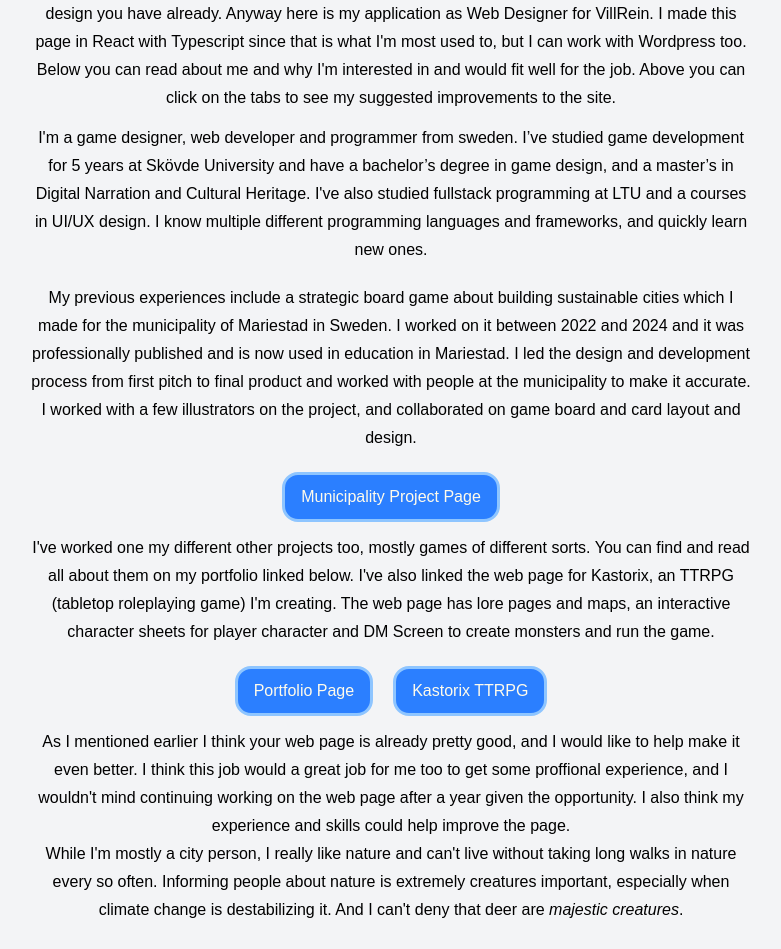
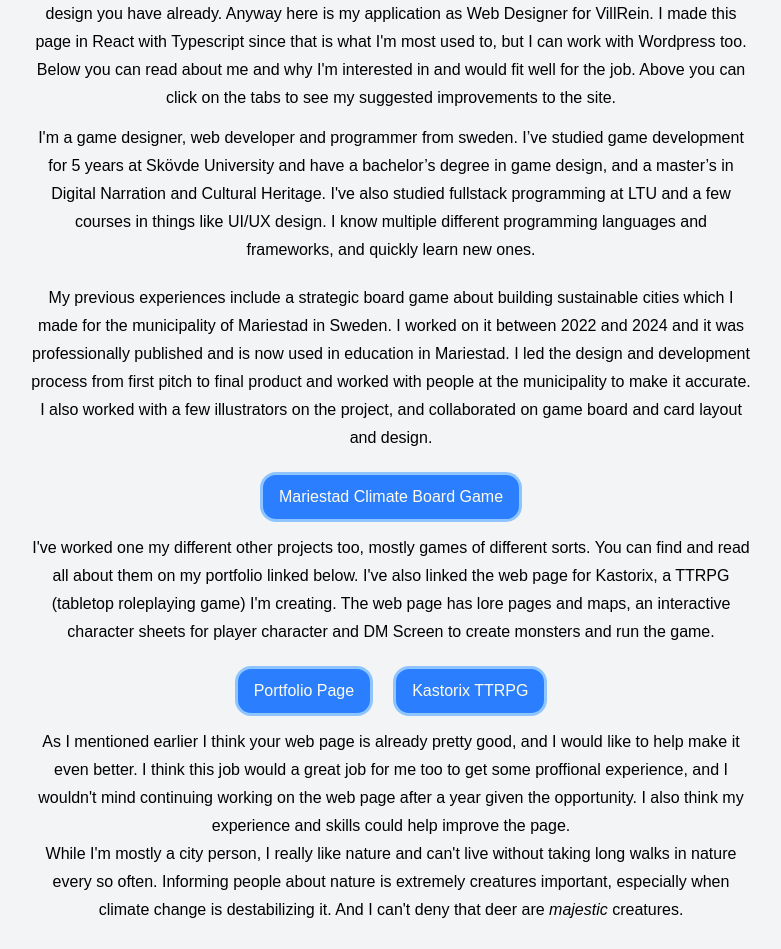
Before and after one commit to Acasez/wild-deer-page, a React (Vite) app: page /wilddeer/WildDeer in a window 1280 px wide. Shown: the part 680-1629 px from the top of the page, without its empty margins (249-1030 px from the left). Built offline with nearby package versions, Linux system fonts and the light colour scheme.

Commit message:
Text update

```diff
--- a/package.json
+++ b/package.json
@@ -3,7 +3,7 @@
   "private": true,
   "version": "0.0.0",
   "type": "module",
-  "homepage": "https://acasez.github.io/wilddeerpage",
+  "homepage": "https://acasez.github.io/wilddeer",
   "scripts": {
     "dev": "vite",
     "build": "tsc -b && vite build",
--- a/src/pages/WildDeer.tsx
+++ b/src/pages/WildDeer.tsx
@@ -40,8 +40,9 @@ export default function WildDeer() {
           studied game development for 5 years at Skövde University and have a
           bachelor’s degree in game design, and a master’s in Digital Narration
           and Cultural Heritage. I've also studied fullstack programming at LTU
-          and a courses in UI/UX design. I know multiple different programming
-          languages and frameworks, and quickly learn new ones.
+          and a few courses in things like UI/UX design. I know multiple
+          different programming languages and frameworks, and quickly learn new
+          ones.
         </p>
         <p className="text-center mt-3 mb-5 mx-70">
           My previous experiences include a strategic board game about building
@@ -49,20 +50,20 @@ export default function WildDeer() {
           Sweden. I worked on it between 2022 and 2024 and it was professionally
           published and is now used in education in Mariestad. I led the design
           and development process from first pitch to final product and worked
-          with people at the municipality to make it accurate. I worked with a
-          few illustrators on the project, and collaborated on game board and
-          card layout and design.
+          with people at the municipality to make it accurate. I also worked
+          with a few illustrators on the project, and collaborated on game board
+          and card layout and design.
         </p>
         <div className="flex flex-row justify-center gap-5">
           <LinkCard
             url="https://mariestad.se/nyheter/nyhetsarkiv/2024-06-03-klimatspelet-mariestad-bidrar-till-den-grona-omstallningen"
-            label="Municipality Project Page"
+            label="Mariestad Climate Board Game"
           />
         </div>
         <p className="text-center mt-3 mb-5 mx-70">
           I've worked one my different other projects too, mostly games of
           different sorts. You can find and read all about them on my portfolio
-          linked below. I've also linked the web page for Kastorix, an TTRPG
+          linked below. I've also linked the web page for Kastorix, a TTRPG
           (tabletop roleplaying game) I'm creating. The web page has lore pages
           and maps, an interactive character sheets for player character and DM
           Screen to create monsters and run the game.
@@ -85,7 +86,7 @@ export default function WildDeer() {
           without taking long walks in nature every so often. Informing people
           about nature is extremely creatures important, especially when climate
           change is destabilizing it. And I can't deny that deer are{" "}
-          <i>majestic creatures</i>.
+          <i>majestic</i> creatures.
         </p>
         <p className="text-center mt-3 mb-5 mx-70">
           Thanks for reading, and I'll hopefully see on you an interview.{" "}
```
